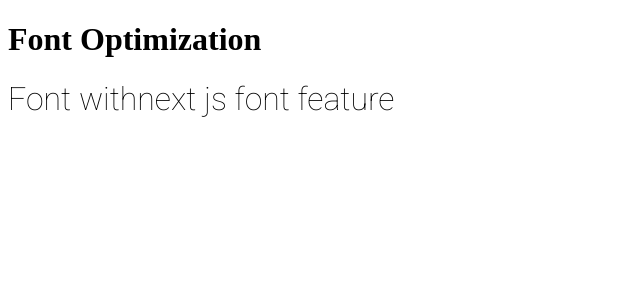
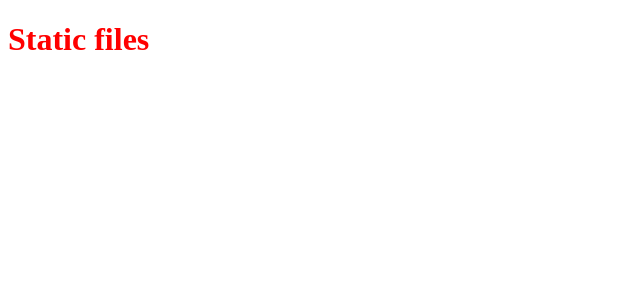
Before and after one commit to Jitendra253/Next-js-app, a Next.js app: page / in a window 1280 px wide. Shown: the top 300 px of the page, without its empty margins (0-640 px from the left). Built offline with nearby package versions, Linux system fonts and the light colour scheme.

Commit message:
staticassets

```diff
--- /dev/null
+++ b/public/common.js
@@ -0,0 +1 @@
+console.warn("common js file");
--- /dev/null
+++ b/public/style.css
@@ -0,0 +1,3 @@
+h1{
+    color:red;
+}
--- a/src/app/layout.js
+++ b/src/app/layout.js
@@ -18,9 +18,8 @@ export default function RootLayout({ children }) {
   return (
     <html lang="en" className={`${geistSans.variable} ${geistMono.variable}`}>
       <head>
-        <link rel="preconnect" href="https://fonts.googleapis.com" />
-        <link rel="preconnect" href="https://fonts.gstatic.com" crossorigin />
-        <link href="https://fonts.googleapis.com/css2?family=DM+Sans:ital,opsz,wght@0,9..40,100..1000;1,9..40,100..1000&family=Fira+Code:wght@300..700&family=Roboto:ital,wght@0,100..900;1,100..900&display=swap" rel="stylesheet"></link>
+        <link rel='stylesheet' href="/style.css"/>
+        <script src="/common.js" />
       </head>
       <body>{children}</body>
     </html>
--- a/src/app/page.js
+++ b/src/app/page.js
@@ -1,16 +1,8 @@
-import { Roboto } from "next/font/google";
-const roboto = Roboto({
-  weight:'100',
-  subsets:['latin'],
-  display:'swap'
-})
 
 export default function Home() {
   return (
     <div>
-       <h1>Font Optimization</h1>
-       {/* <h1 style={{fontFamily:"roboto",fontWeight:"100"}}>Font Optimization</h1> */}
-       <h1 className={roboto.className}>Font withnext js font feature</h1>
+       <h1>Static files</h1>
     </div>
   );
 }
```
Also changed, not shown: notes.txt.
